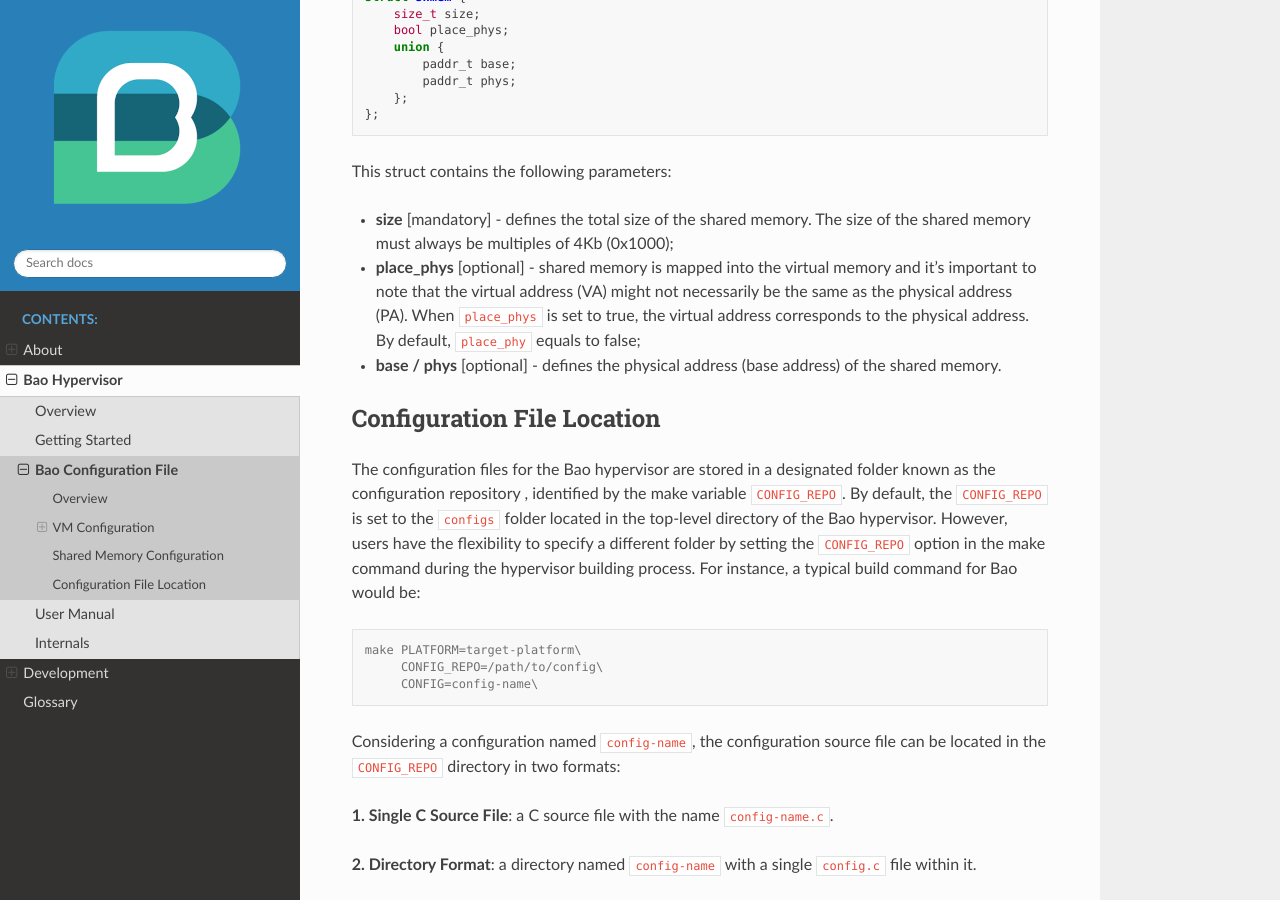
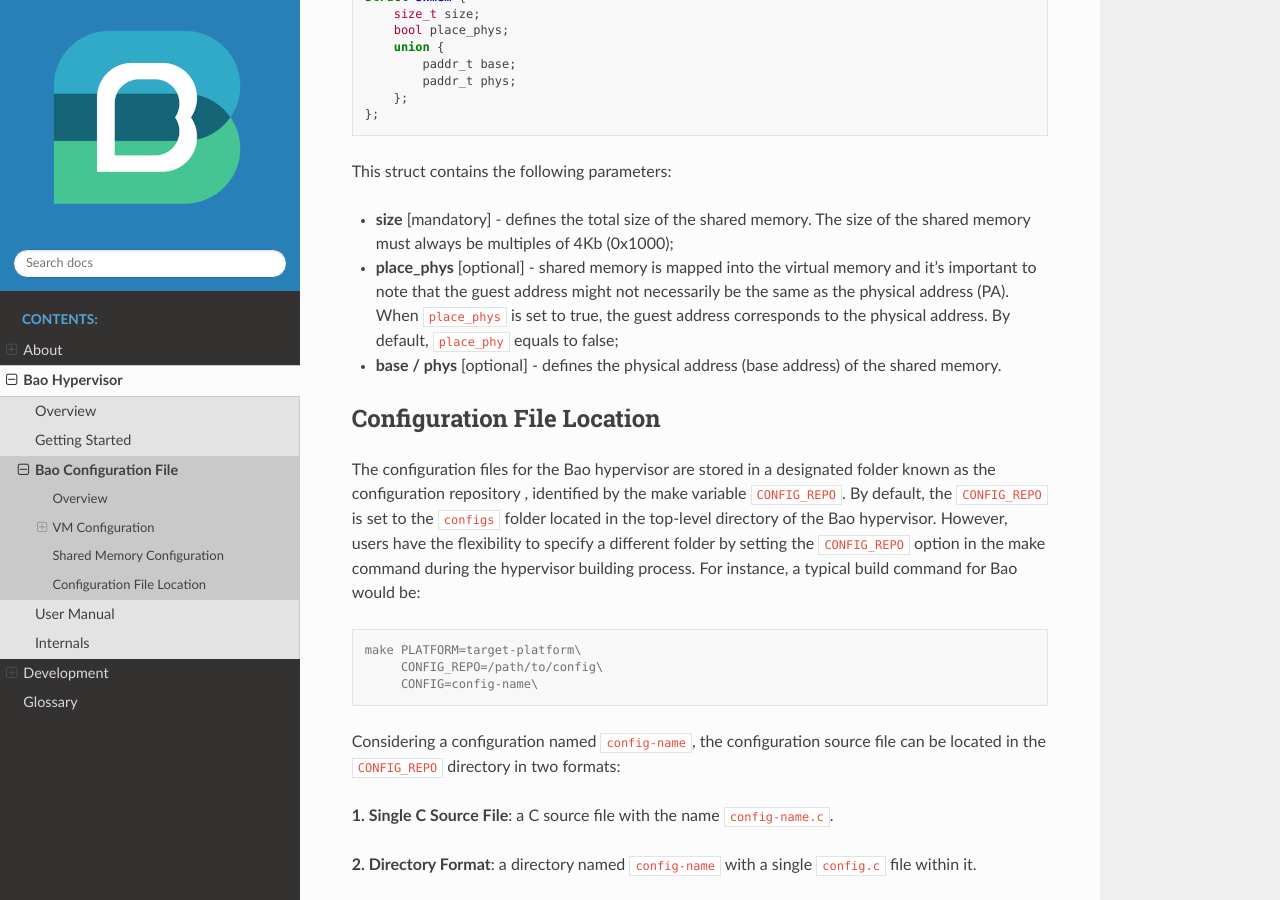
Before and after one commit to bao-project/bao-docs, a Sphinx documentation site: the page built from source/bao_hyp/config.rst, in a window 1280 px wide and 900 px high, scrolled down 11973 px. Built offline with Sphinx 7.4.7 and the Read the Docs theme 2.0.0, drawn with Linux system fonts in a browser that asks for light colours.

Commit message:
fix(doc): improve shared memory documentation
Signed-off-by: Diogo Costa <diogoandreveigacosta@gmail.com>

```diff
--- a/source/bao_hyp/config.rst
+++ b/source/bao_hyp/config.rst
@@ -562,10 +562,10 @@
 
 - **size** [mandatory] - defines the total size of the shared memory. The size of the shared \
   memory must always be multiples of 4Kb (0x1000);
-- **place_phys** [optional] - shared memory is mapped into the virtual memory and it's \
-  important to note that the virtual address (VA) might not necessarily be the same as the \
-  physical address (PA). When ``place_phys`` is set to true, the virtual address corresponds to \
-  the physical address. By default, ``place_phy`` equals to false;
+- **place_phys** [optional] - shared memory is mapped into the virtual memory and it's important \
+  to note that the guest address might not necessarily be the same as the physical address (PA). \
+  When ``place_phys`` is set to true, the guest address corresponds to the physical address. By \
+  default, ``place_phy`` equals to false;
 - **base / phys** [optional] - defines the physical address (base address) of the shared memory.
 
 
```
